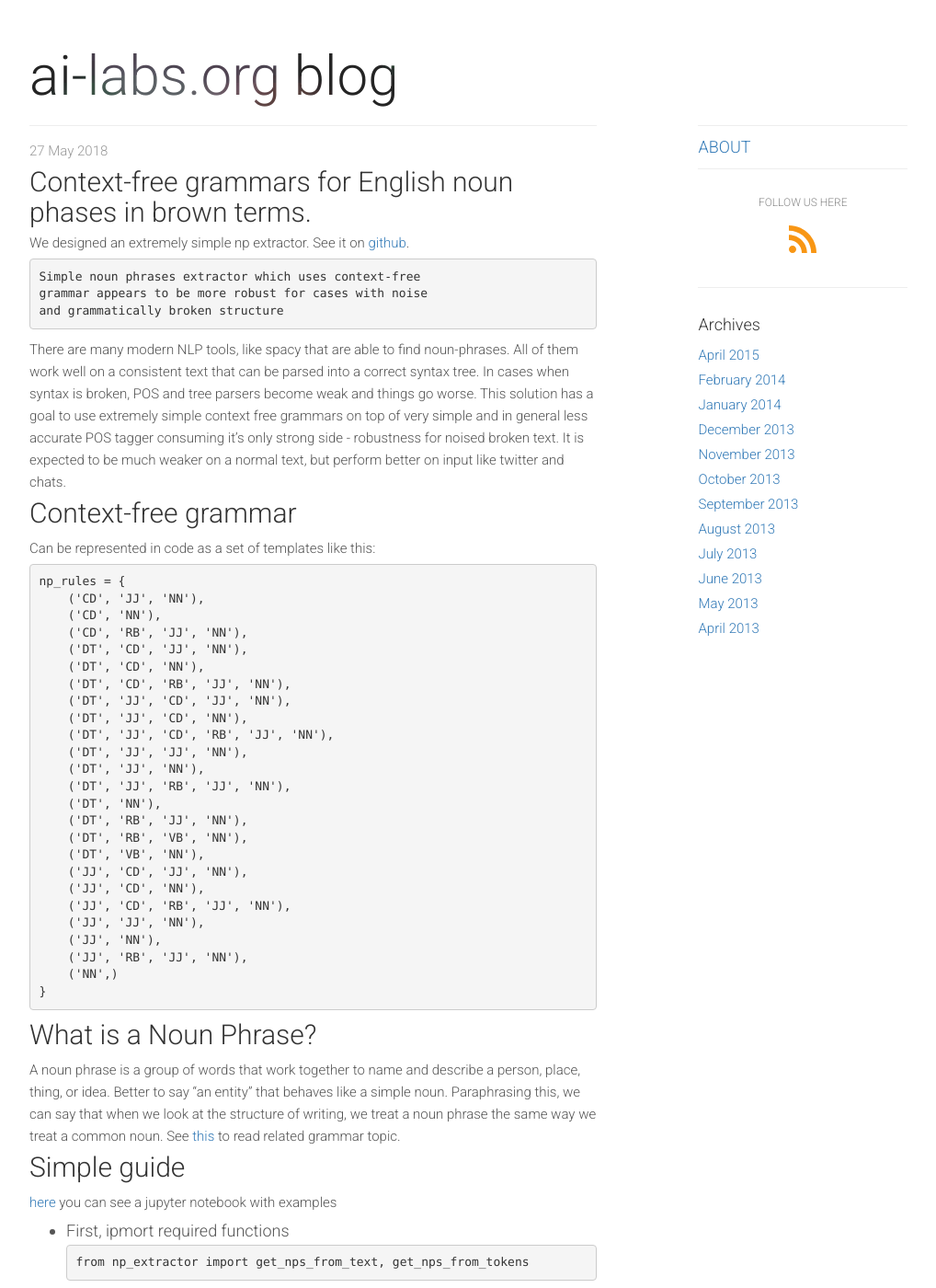
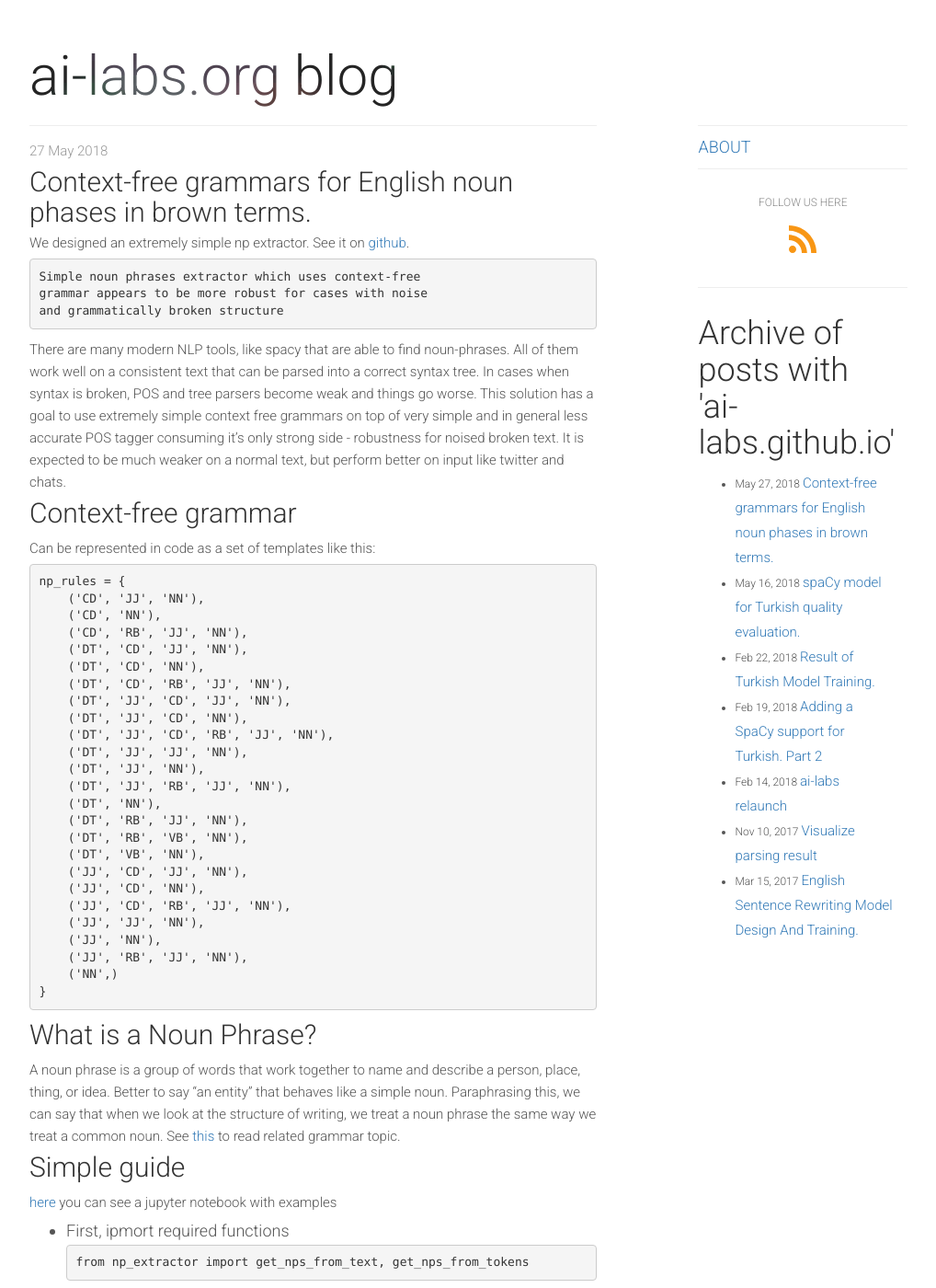
Before and after one commit to ai-labs/ai-labs.github.io, a Jekyll site: the page built from index.html, in a window 1280 px wide and 1400 px high. Shown: the whole window at 92% size, without its empty margins (138-1156 px from the left). Built offline with Jekyll 4.4.1, drawn with Linux system fonts in a browser that asks for light colours.

Commit message:
Update archives

```diff
--- a/Gemfile
+++ b/Gemfile
@@ -1,2 +1,3 @@
 source 'https://rubygems.org'
 gem 'github-pages', group: :jekyll_plugins
+gem 'jekyll-archives', group: :jekyll_plugins
--- a/_config.yaml
+++ b/_config.yaml
@@ -3,3 +3,14 @@ description: ai-labs.org blog
 url: http://ai-labs.github.io
 excerpt_separator: <!--more-->
 # theme: jekyll-theme-midnight
+plugins:
+  - jekyll-archives
+jekyll-archives:
+  enabled: 'all'
+  layout: 'default'
+  permalinks:
+    year: '/:year/'
+    month: '/:year/:month/'
+    day: '/:year/:month/:day/'
+    # tag: '/tag/:name/'
+    # category: '/category/:name/'
--- a/_layouts/default.html
+++ b/_layouts/default.html
@@ -85,7 +85,7 @@
             <!-- <p>Etiam porta <em>sem malesuada magna</em> mollis euismod. Cras mattis consectetur purus sit amet fermentum. Aenean lacinia bibendum nulla sed consectetur.</p> -->
           </div>
           <div class="sidebar-module">
-            <h4>Archives</h4>
+            <!-- <h4>Archives</h4>
             <ol class="list-unstyled">
               <li><a href="#">April 2015</a></li>
               <li><a href="#">February 2014</a></li>
@@ -99,7 +99,16 @@
               <li><a href="#">June 2013</a></li>
               <li><a href="#">May 2013</a></li>
               <li><a href="#">April 2013</a></li>
-            </ol>
+            </ol> -->
+            <h1>Archive of posts with {{ site.type }} '{{ site.title }}'</h1>
+            <ul class="posts">
+              {% for post in site.posts %}
+                <li>
+                  <span class="post-date">{{ post.date | date: "%b %-d, %Y" }}</span>
+                  <a class="post-link" href="{{ post.url | prepend: site.baseurl }}">{{ post.title }}</a>
+                </li>
+              {% endfor %}
+            </ul>
           </div>
           <!-- <div class="sidebar-module">
             <h4>Elsewhere</h4>
```
